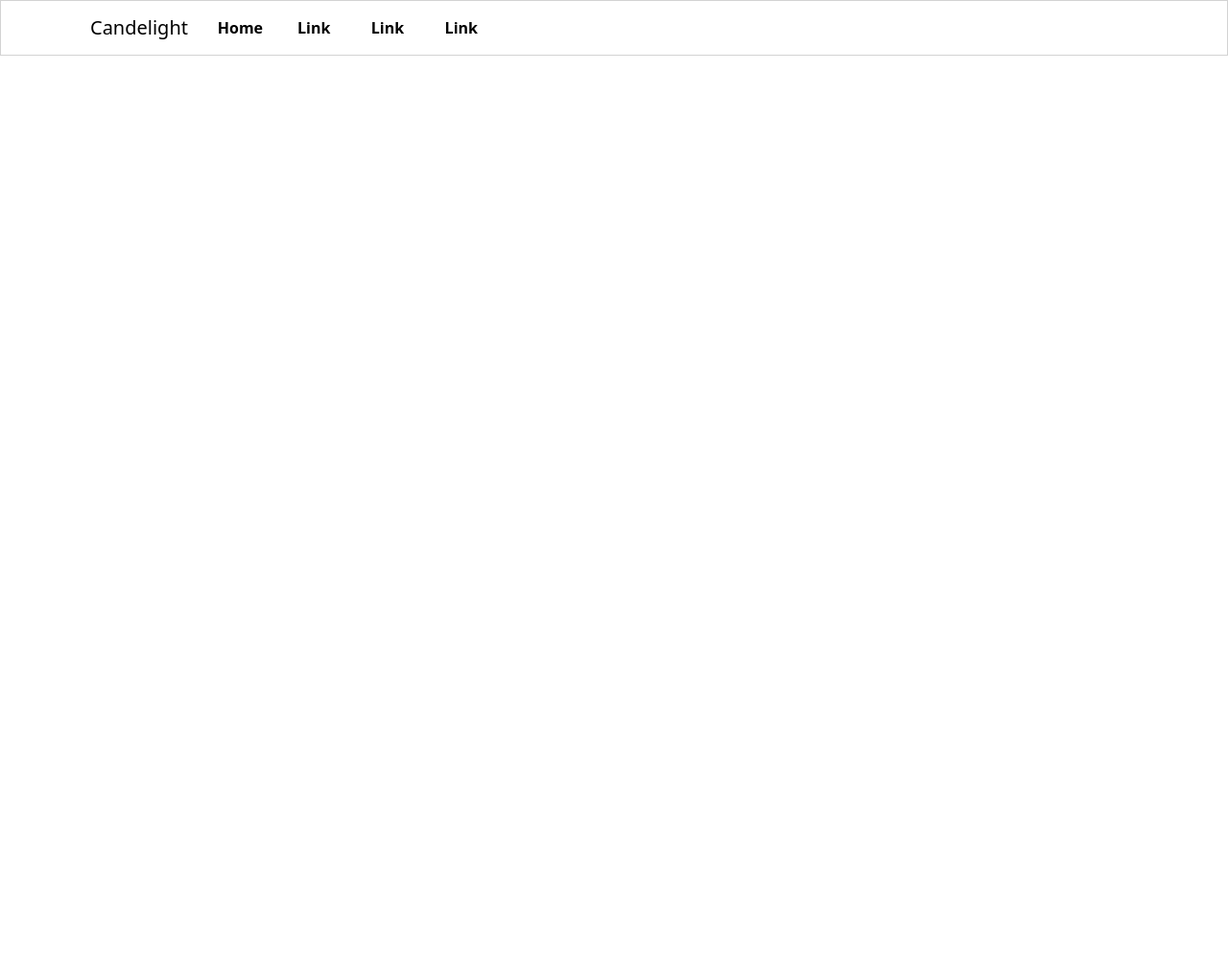
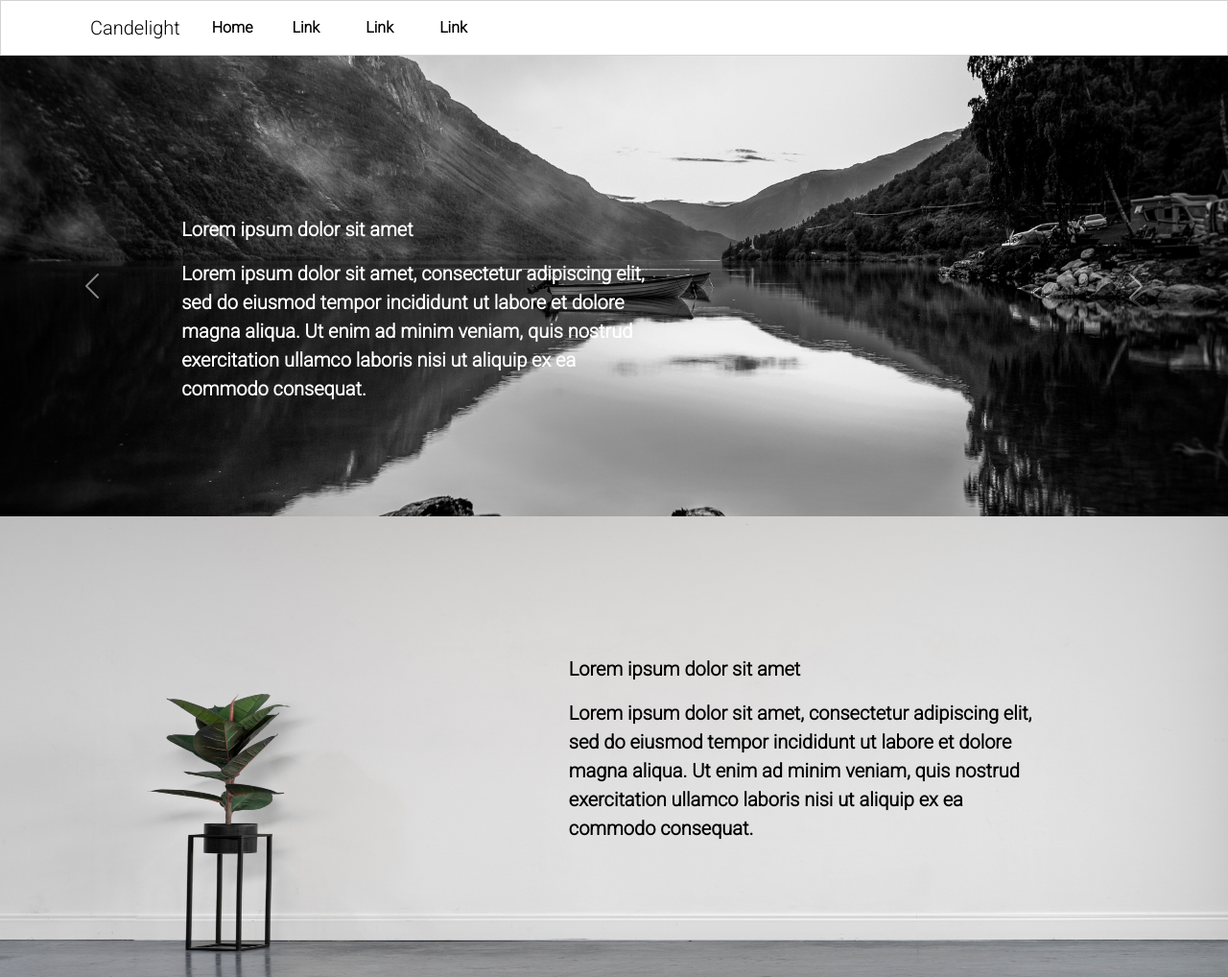
Before and after one commit to Szaitan/Candelight, a Django app: page / in a window 1280 px wide. Shown: the whole page at 96% size. Before the commit the page ends 58 px from the top, so only its background shows below. Run offline with Django 4.2, Linux system fonts and the light colour scheme.

Commit message:
Rev. 02 - Main_Page: HTML, CSS, Images implementation

```diff
--- a/Candelight/settings.py
+++ b/Candelight/settings.py
@@ -11,7 +11,7 @@
 """
 import os
 from pathlib import Path
-from os import getenv
+
 
 # Build paths inside the project like this: BASE_DIR / 'subdir'.
 BASE_DIR = Path(__file__).resolve().parent.parent
@@ -21,7 +21,7 @@
 # See https://docs.djangoproject.com/en/4.2/howto/deployment/checklist/
 
 # SECURITY WARNING: keep the secret key used in production secret!
-SECRET_KEY = os.getenv('SecretKey')
+SECRET_KEY = os.getenv('SECRET_KEY')
 
 # SECURITY WARNING: don't run with debug turned on in production!
 DEBUG = True
--- /dev/null
+++ b/candelight_website/static/candelight_website/main_page/css/main_page.css
@@ -0,0 +1,44 @@
+.mp-carousel {
+    height: 60vh;
+}
+
+.mp-carousel-img {
+    width: 100%;
+    height: 60vh;
+    object-fit: cover;
+}
+
+.carousel-caption {
+    position: absolute;
+    top: 30%;
+    left: 14%;
+    transform: translate(2%, 2%);
+    color: #fff; /* Set the color of the text */
+    text-align: left; /* Center the text */
+    max-width: 500px;
+    height: 12vh;
+    font-size: 20px;
+    font-weight: bold;
+}
+
+.empty-room-div {
+    height: 60vh;
+    position: relative;
+}
+
+.empty-room-img {
+    width: 100%;
+    height: 60vh;
+    object-fit: fill;
+}
+
+.empty-room-text {
+    position: absolute;
+    max-width: 500px;
+    height: 12vh;
+    top: 30%;
+    right: 14%;
+    color: black;
+    font-size: 20px;
+    font-weight: bold;
+}
--- a/candelight_website/templates/candelight_website/header.html
+++ b/candelight_website/templates/candelight_website/header.html
@@ -1,4 +1,4 @@
-<nav class="navbar navbar-expand-lg sticky-top">
+<nav class="navbar navbar-expand-lg">
     <div class="container-fluid">
         <a class="navbar-brand" href="#">Candelight</a>
         <button class="navbar-toggler" type="button" data-bs-toggle="collapse" data-bs-target="#navbarSupportedContent" aria-controls="navbarSupportedContent" aria-expanded="false" aria-label="Toggle navigation">
--- a/candelight_website/templates/candelight_website/index_page.html
+++ /dev/null
@@ -1,12 +0,0 @@
-{% extends "base.html" %}
-{% load static %}
-
-{% block title %}Test{% endblock %}
-{% block content %}
-<div class="navigation-bar">
-    <div class="container">
-        {% include "candelight_website/header.html" %}
-    </div>
-</div>
-
-{% endblock %}
--- /dev/null
+++ b/candelight_website/templates/candelight_website/main_page.html
@@ -0,0 +1,53 @@
+{% extends "base.html" %}
+{% load static %}
+
+{% block title %}Test{% endblock %}
+{% block css_files %}
+<link rel="stylesheet" href="{% static 'candelight_website/main_page/css/main_page.css' %}">
+{% endblock %}
+{% block content %}
+<div class="navigation-bar">
+    <div class="container">
+        {% include "candelight_website/header.html" %}
+    </div>
+</div>
+
+<div id="MainPageCarousel" class="carousel slide carousel-fade mp-carousel" data-bs-ride="carousel">
+    <div class="carousel-inner">
+        <div class="carousel-item active">
+            <img src="{% static 'candelight_website/main_page/images/main-page-carousel-1.jpg' %}" class="d-block w-100 mp-carousel-img" alt="carousel-image-1">
+            <div class="carousel-caption d-none d-md-block">
+                <p>Lorem ipsum dolor sit amet</p>
+                <p>Lorem ipsum dolor sit amet, consectetur adipiscing elit, sed do eiusmod tempor incididunt ut labore et dolore magna aliqua. Ut enim ad minim veniam, quis nostrud exercitation ullamco laboris nisi ut aliquip ex ea commodo consequat.</p>
+            </div>
+        </div>
+        <div class="carousel-item">
+            <img src="{% static 'candelight_website/main_page/images/main-page-carousel-2.jpg' %}" class="d-block w-100 mp-carousel-img" alt="carousel-image-2">
+            <div class="carousel-caption d-none d-md-block">
+                <p>Lorem ipsum dolor sit amet</p>
+                <p>Lorem ipsum dolor sit amet, consectetur adipiscing elit, sed do eiusmod tempor incididunt ut labore et dolore magna aliqua. Ut enim ad minim veniam, quis nostrud exercitation ullamco laboris nisi ut aliquip ex ea commodo consequat.</p>
+            </div>
+        </div>
+    </div>
+    <button class="carousel-control-prev" type="button" data-bs-target="#MainPageCarousel" data-bs-slide="prev">
+        <span class="carousel-control-prev-icon" aria-hidden="true"></span>
+        <span class="visually-hidden">Previous</span>
+    </button>
+    <button class="carousel-control-next" type="button" data-bs-target="#MainPageCarousel" data-bs-slide="next">
+        <span class="carousel-control-next-icon" aria-hidden="true"></span>
+        <span class="visually-hidden">Next</span>
+    </button>
+</div>
+
+<div class="empty-room-div">
+    <div>
+        <img src="{% static 'candelight_website/main_page/images/main-page-carousel-empty-room2.jpg' %}" class="empty-room-img" alt="empty-room-img" >
+    </div>
+    <div class="empty-room-text mx-2">
+        <p>Lorem ipsum dolor sit amet</p>
+        <p>Lorem ipsum dolor sit amet, consectetur adipiscing elit, sed do eiusmod tempor incididunt ut labore et dolore magna aliqua. Ut enim ad minim veniam, quis nostrud exercitation ullamco laboris nisi ut aliquip ex ea commodo consequat.</p>
+    </div>
+</div>
+
+
+{% endblock %}
--- a/candelight_website/urls.py
+++ b/candelight_website/urls.py
@@ -2,5 +2,5 @@
 from . import views
 
 urlpatterns = [
-    path("", views.IndexPageView.as_view(), name="index_page")
+    path("", views.IndexPageView.as_view(), name="main_page")
 ]
--- a/candelight_website/views.py
+++ b/candelight_website/views.py
@@ -6,4 +6,4 @@
 
 class IndexPageView(View):
     def get(self, request):
-        return render(request, "candelight_website/index_page.html")
+        return render(request, "candelight_website/main_page.html")
--- /dev/null
+++ b/static/general.css
@@ -0,0 +1,4 @@
+body {
+    font-family: 'Roboto', sans-serif;
+    background-color: white;
+}
--- a/templates/base.html
+++ b/templates/base.html
@@ -7,7 +7,10 @@
           content="width=device-width, user-scalable=no, initial-scale=1.0, maximum-scale=1.0, minimum-scale=1.0">
     <meta http-equiv="X-UA-Compatible" content="ie=edge">
     <link href="https://cdn.jsdelivr.net/npm/bootstrap@5.3.2/dist/css/bootstrap.min.css" rel="stylesheet" integrity="sha384-T3c6CoIi6uLrA9TneNEoa7RxnatzjcDSCmG1MXxSR1GAsXEV/Dwwykc2MPK8M2HN" crossorigin="anonymous">
+    <link href="https://fonts.googleapis.com/css2?family=Roboto:wght@300&display=swap" rel="stylesheet">
     <link rel="stylesheet" href="{% static 'navigation_bar.css' %}">
+    <link rel="stylesheet" href="{% static 'general.css' %}">
+    {% block css_files %}{% endblock %}
     <title>{% block title %}{% endblock %}</title>
 </head>
 <body>
```
Also changed, not shown: candelight_website/static/candelight_website/main_page/images/main-page-carousel-1.jpg (added), candelight_website/static/candelight_website/main_page/images/main-page-carousel-2.jpg (added), candelight_website/static/candelight_website/main_page/images/main-page-carousel-empty-room.jpg (added), candelight_website/static/candelight_website/main_page/images/main-page-carousel-empty-room2.jpg (added).
